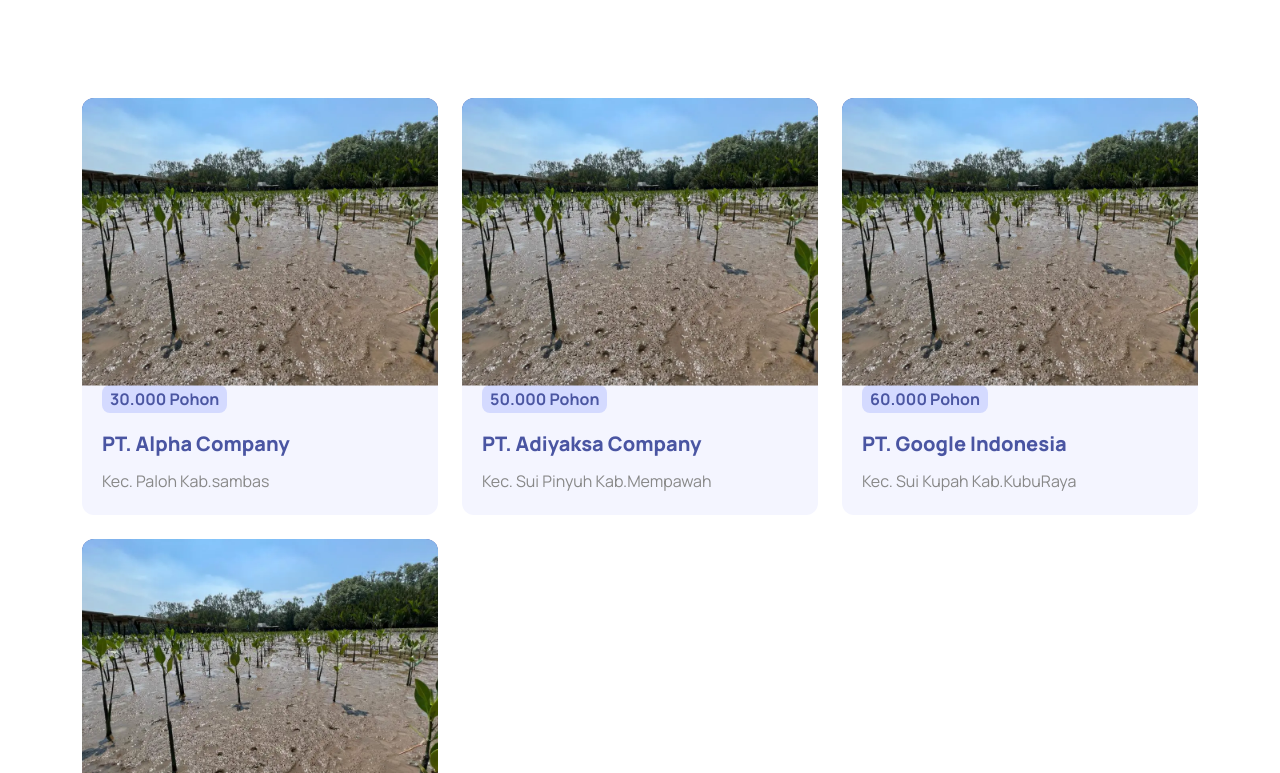
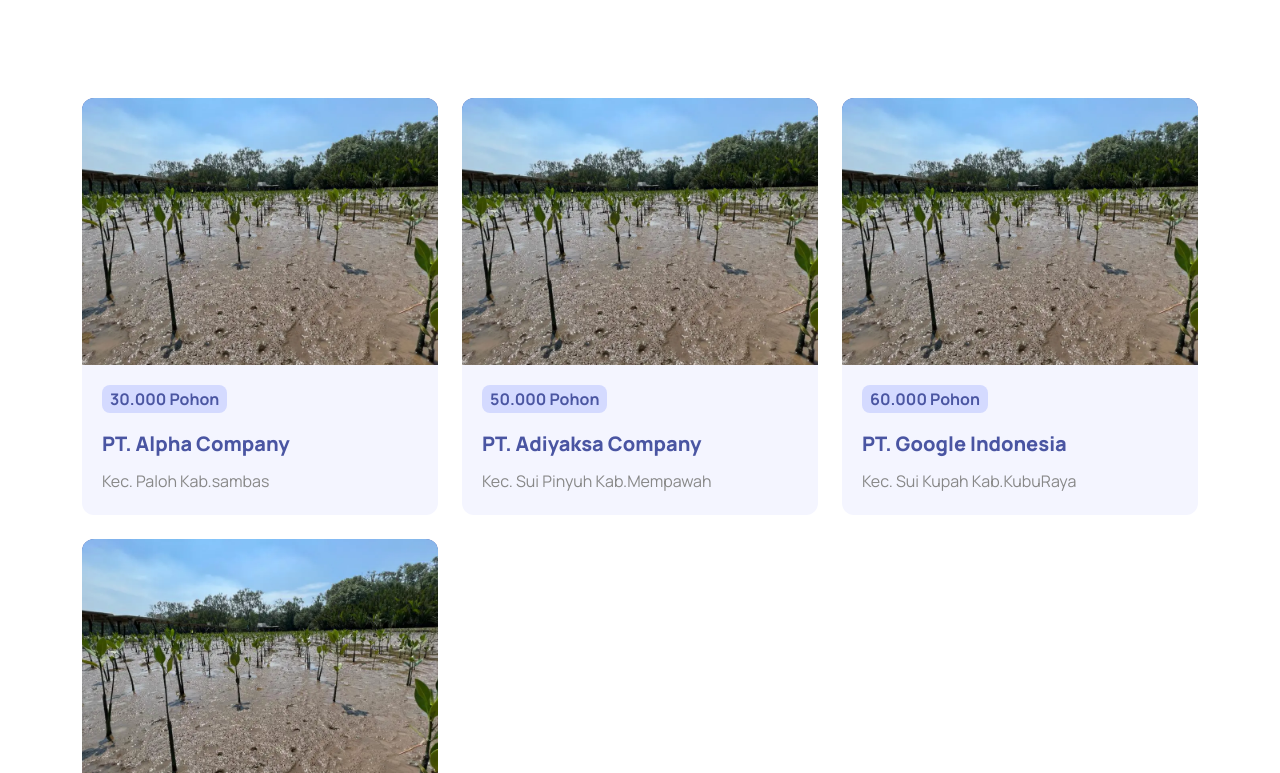
Before and after one commit to deniprobow/web-mangrove-digital-id, a Next.js app: page /plantation in a window 1280 px wide. Shown: the part 487-1260 px from the top of the page. Built offline with nearby package versions, Linux system fonts and the light colour scheme.

Commit message:
fix thumb card-product

```diff
--- a/components/cardProduct/style/_card-product.scss
+++ b/components/cardProduct/style/_card-product.scss
@@ -1,12 +1,15 @@
 .card-product {
     border-radius: 12px;
     overflow: hidden;
+    display: flex;
+    flex-direction: column;
     background-color: $bg-section-grey;
 }
 
 .card-product--frame-img{
     width: 100%;
     padding-top: 75%;
+    overflow: hidden;
     background-color: $primary-color;
     position: relative;
 
```
